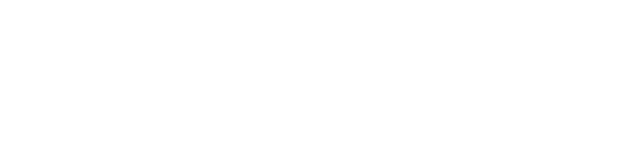
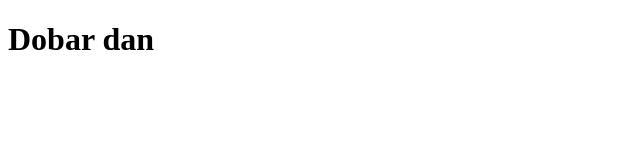
Before and after one commit to lmedak/okviri_vj01, a plain HTML site: page index.html in a window 1280 px wide. Shown: the whole page, without its empty margins (0-640 px from the left). Drawn offline with Linux system fonts and the light colour scheme.

Commit message:
Naslov na HTML stranici

```diff
--- a/index.html
+++ b/index.html
@@ -7,6 +7,6 @@
     <title>Document</title>
 </head>
 <body>
-
+    <h1>Dobar dan</h1>
 </body>
 </html>
```
